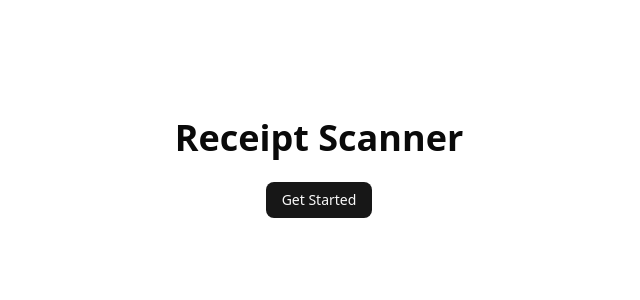
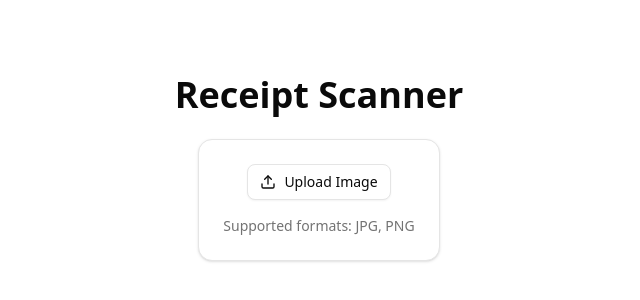
Before and after one commit to romero-c-raul/transaction-scanner, a Next.js app: page / in a window 1280 px wide. Shown: the part 232-532 px from the top of the page, without its empty margins (321-961 px from the left). Built offline with nearby package versions, Linux system fonts and the light colour scheme.

Commit message:
Implemented step 3.3 - compose upload screen

```diff
--- a/app/page.tsx
+++ b/app/page.tsx
@@ -1,11 +1,18 @@
-import { Button } from "@/components/ui/button";
+"use client";
+
+import { useState } from "react";
+import { ReceiptUploader } from "@/components/receipt-uploader";
+import { ReceiptPreview } from "@/components/receipt-preview";
 
 export default function Home() {
+  const [selectedFile, setSelectedFile] = useState<File | null>(null);
+
   return (
     <div className="flex min-h-screen items-center justify-center p-8">
-      <div className="flex flex-col items-center gap-6">
+      <div className="flex flex-col items-center gap-6 w-full max-w-md">
         <h1 className="text-4xl font-bold">Receipt Scanner</h1>
-        <Button>Get Started</Button>
+        <ReceiptUploader onFileSelect={setSelectedFile} />
+        <ReceiptPreview file={selectedFile} />
       </div>
     </div>
   );
```
